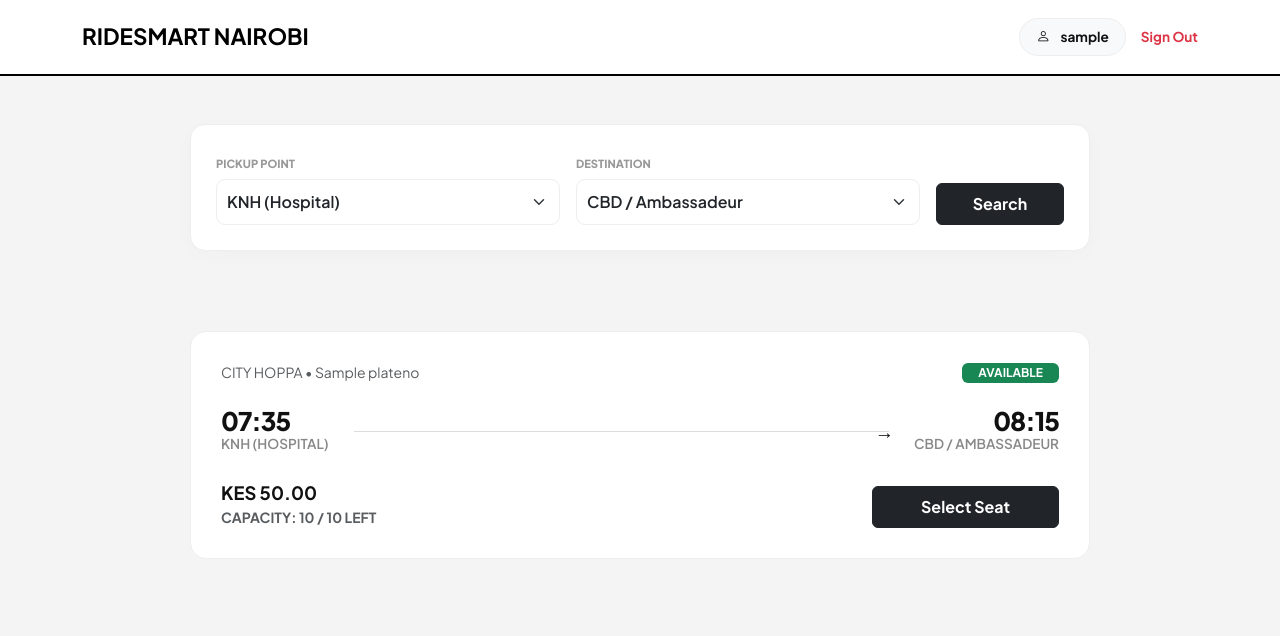
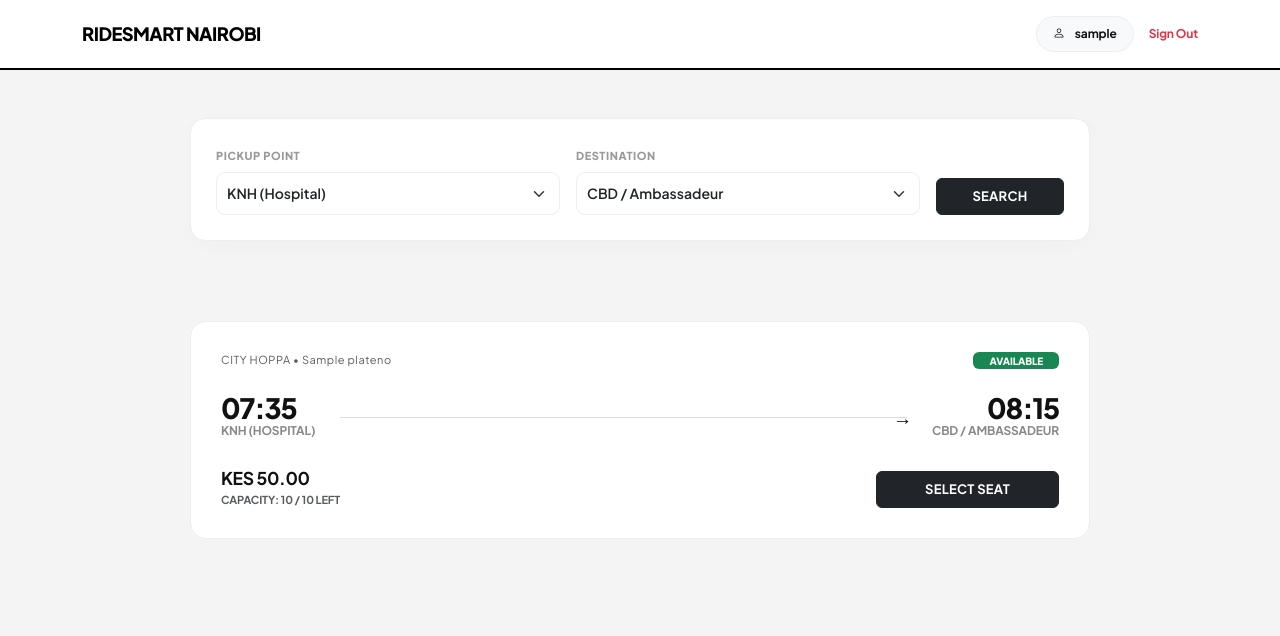
Before and after one commit to AshfordKipleting1960/Ride-smart-system, a Flask app: template templates/mainpage.html in a window 1280 px wide. Shown: the top 636 px of the page. Run offline with Flask 3, Linux system fonts and the light colour scheme; the template is opened without the code that fills it: most values are stand-ins (such as "Sample title", 1, 10 or a date in 2020).

Commit message:
updated the font

```diff
--- a/templates/mainpage.html
+++ b/templates/mainpage.html
@@ -18,30 +18,64 @@
             --seat-available: #ffffff;
         }
 
+        /* --- Admin-Style Typography Overhaul --- */
         body {
             font-family: 'Plus Jakarta Sans', sans-serif;
+            font-size: 14px; /* Admin base size */
             background: var(--bg-light);
             color: #111;
+            letter-spacing: -0.01em;
         }
 
         .navbar { background: white; border-bottom: 2px solid var(--brand-black); padding: 15px 0; }
-        .navbar-brand { font-weight: 700; font-size: 1.4rem; color: var(--brand-black); text-decoration: none; }
-        .user-pill { background: #f8f9fa; padding: 8px 16px; border-radius: 50px; border: 1px solid #eee; font-weight: 700; font-size: 0.85rem; }
-        .signout-link { color: #dc3545; text-decoration: none; font-weight: 700; font-size: 0.85rem; margin-left: 15px; }
+
+        .navbar-brand {
+            font-weight: 800;
+            font-size: 1.15rem;
+            color: var(--brand-black);
+            text-decoration: none;
+            letter-spacing: -0.03em;
+        }
+
+        .user-pill {
+            background: #f8f9fa;
+            padding: 8px 16px;
+            border-radius: 50px;
+            border: 1px solid #eee;
+            font-weight: 700;
+            font-size: 12px;
+        }
+
+        .signout-link {
+            color: #dc3545;
+            text-decoration: none;
+            font-weight: 700;
+            font-size: 12px;
+            margin-left: 15px;
+        }
 
         .search-card {
             background: white; border-radius: 15px; padding: 25px;
             border: 1px solid #eee; box-shadow: 0 4px 20px rgba(0,0,0,0.02);
             margin-bottom: 60px;
         }
-        .form-label { font-size: 0.7rem; font-weight: 800; text-transform: uppercase; color: #999; }
-        .form-select { border-radius: 9px; padding: 10px; font-weight: 600; border: 1.5px solid #eee; }
+
+        /* Micro-Labels */
+        .form-label, .uppercase-label, .summary-panel label, .ticket-design label {
+            font-size: 11px !important;
+            font-weight: 800;
+            text-transform: uppercase;
+            color: #999;
+            letter-spacing: 0.05em;
+        }
+
+        .form-select { border-radius: 9px; padding: 10px; font-weight: 600; border: 1.5px solid #eee; font-size: 14px; }
 
         .seat-legend {
             display: flex; gap: 20px; justify-content: center; margin-bottom: 20px;
             padding: 10px; background: #fff; border-radius: 10px; border: 1px solid #eee;
         }
-        .legend-item { display: flex; align-items: center; gap: 8px; font-size: 0.75rem; font-weight: 700; }
+        .legend-item { display: flex; align-items: center; gap: 8px; font-size: 11px; font-weight: 700; text-transform: uppercase; }
         .legend-box { width: 18px; height: 18px; border-radius: 4px; border: 1px solid #ddd; }
 
         .bus-card {
@@ -56,8 +90,17 @@
         }
 
         .route-visual { display: flex; align-items: center; justify-content: space-between; margin: 25px 0; }
-        .time-big { font-size: 1.6rem; font-weight: 800; letter-spacing: -1px; line-height: 1; }
-        .loc-small { color: #888; font-size: 0.85rem; font-weight: 600; text-transform: uppercase; }
+
+        /* Dashboard Big Numbers */
+        .time-big {
+            font-size: 1.75rem;
+            font-weight: 800;
+            letter-spacing: -0.04em;
+            line-height: 1;
+        }
+
+        .loc-small { color: #888; font-size: 12px; font-weight: 700; text-transform: uppercase; }
+
         .connector { flex-grow: 1; height: 1px; background: #ddd; margin: 0 25px; position: relative; }
         .connector::after { content: '→'; position: absolute; right: -5px; top: -14px; font-size: 1.2rem; }
 
@@ -72,29 +115,36 @@
         }
 
         .seat-grid { display: grid; grid-template-columns: 20px 1fr 1fr 30px 1fr 1fr; gap: 12px; align-items: center; }
-        .row-id { font-size: 0.7rem; font-weight: 800; color: #ddd; text-align: center; }
+
+        .row-id { font-size: 10px; font-weight: 800; color: #ddd; text-align: center; }
 
         .seat {
             height: 45px; background: var(--seat-available); border: 1.5px solid #e0e0e0;
             border-radius: 8px; cursor: pointer; display: flex; align-items: center;
-            justify-content: center; font-size: 0.75rem; font-weight: 700;
+            justify-content: center; font-size: 11px; font-weight: 800;
         }
 
         .seat.occupied { background: var(--brand-orange) !important; color: white !important; cursor: not-allowed; border: none; }
         .seat.selected { background: var(--brand-black) !important; color: white !important; }
 
         .summary-panel { background: white; padding: 25px; border-radius: 12px; border: 1px solid #eee; }
-        .btn-confirm { background: #000; color: #fff; width: 100%; padding: 15px; border-radius: 10px; font-weight: 700; border: none; }
+
+        .btn-confirm, .btn-dark { font-size: 13px; font-weight: 800; letter-spacing: 0.02em; text-transform: uppercase; }
+
+        .btn-confirm { background: #000; color: #fff; width: 100%; padding: 15px; border-radius: 10px; border: none; }
         .btn-confirm:disabled { background: #666; cursor: not-allowed; }
 
         .ticket-design { border: 2px dashed #ccc; padding: 20px; border-radius: 15px; background: #fff; max-width: 350px; margin: 0 auto; }
         .qr-placeholder { width: 120px; height: 120px; background: #222; margin: 15px auto; border-radius: 10px; display: flex; align-items: center; justify-content: center; color: white; font-size: 2.5rem; }
 
-        .cancel-link { font-size: 0.75rem; text-decoration: underline; cursor: pointer; color: #dc3545; font-weight: 600; }
+        .cancel-link { font-size: 11px; text-decoration: underline; cursor: pointer; color: #dc3545; font-weight: 700; text-transform: uppercase; }
 
         .aisle-space { width: 30px; }
         .empty-space { height: 45px; }
-        .price-text { font-size: 1.15rem !important; }
+
+        .price-text { font-size: 1.1rem !important; letter-spacing: -0.02em; }
+
+        .fw-800.text-muted.small.uppercase { font-size: 11px !important; letter-spacing: 0.05em; }
     </style>
 </head>
 <body>
@@ -138,7 +188,7 @@
 
     <div class="bus-list-container" style="max-width: 900px; margin: 0 auto; padding-top: 20px;">
         {% for bus in buses %}
-{% set my_booking = bookings | selectattr('busId', 'equalto', bus.busId) | selectattr('userId', 'equalto', session.get('user_id')) | selectattr('status', 'equalto', 'Completed') | list %}
+            {% set my_booking = bookings | selectattr('busId', 'equalto', bus.busId) | selectattr('userId', 'equalto', session.get('user_id')) | list %}
 
             <div class="bus-card {% if my_booking %}booked-by-me{% endif %}">
                 <div class="d-flex justify-content-between align-items-center mb-2">
@@ -148,7 +198,7 @@
                             <i class="bi bi-ticket-perforated me-2"></i>VIEW TICKET
                         </button>
                     {% else %}
-                        <span class="badge bg-success px-3">AVAILABLE</span>
+                        <span class="badge bg-success px-3" style="font-size: 10px; font-weight: 800;">AVAILABLE</span>
                     {% endif %}
                 </div>
 
@@ -168,12 +218,12 @@
                     <div>
                         <div class="price-text fw-bold">KES 50.00</div>
                         {% set taken_count = bookings | selectattr('busId', 'equalto', bus.busId) | list | length %}
-                        <div class="text-muted small fw-bold">CAPACITY: {{ bus.totalcapacity - taken_count }} / {{ bus.totalcapacity }} LEFT</div>
+                        <div class="text-muted small fw-bold" style="font-size: 11px;">CAPACITY: {{ bus.totalcapacity - taken_count }} / {{ bus.totalcapacity }} LEFT</div>
                     </div>
 
                     {% if my_booking %}
                         <div class="text-end">
-                            <span class="text-success fw-bold d-block">CONFIRMED (Seat {{ my_booking[0].seatingno }})</span>
+                            <span class="text-success fw-bold d-block" style="font-size: 12px;">CONFIRMED (Seat {{ my_booking[0].seatingno }})</span>
                             <a href="javascript:void(0)" class="cancel-link" onclick="triggerCancelModal('/cancel_booking/{{ my_booking[0].bookingId }}')">Cancel Booking</a>
                         </div>
                     {% else %}
@@ -224,7 +274,7 @@
                                     <h6 class="fw-800 text-muted uppercase small mb-4">Confirm Selection</h6>
                                     <div class="mb-3">
                                         <label class="text-muted small d-block">PASSENGER</label>
-                                        <span class="fw-bold">{{ user_name }}</span>
+                                        <span class="fw-bold" style="font-size: 14px;">{{ user_name }}</span>
                                     </div>
                                     <div class="mb-4">
                                         <label class="text-muted small d-block">SELECTED SEAT</label>
@@ -244,14 +294,14 @@
                 <div class="modal-dialog modal-dialog-centered">
                     <div class="modal-content text-center p-5 border-0" style="border-radius:25px;">
                         <img src="https://upload.wikimedia.org/wikipedia/commons/1/15/M-PESA_LOGO-01.svg" width="100" class="mb-4 mx-auto">
-                        <h5 class="fw-800">M-Pesa Checkout</h5>
+                        <h5 class="fw-800" style="letter-spacing: -0.02em;">M-Pesa Checkout</h5>
                         <p class="text-muted small">Confirm payment of <strong>KES 50.00</strong> for Seat <strong class="pay-seat-text text-dark"></strong>.</p>
                         <form action="/process_booking" method="POST" onsubmit="showProcessingModal('{{ bus.busId }}')">
                             <input type="hidden" name="seatingno" class="pay-seat-input">
                             <input type="hidden" name="busId" value="{{ bus.busId }}">
                             <input type="hidden" name="amount_paid" value="50.00">
-                            <button type="submit" class="btn btn-success w-100 py-3 fw-bold mt-3 text-uppercase" style="border-radius:12px; background-color: #198754; border: none;">
-                                PAY
+                            <button type="submit" class="btn btn-success w-100 py-3 fw-bold mt-3 text-uppercase" style="border-radius:12px; background-color: #198754; border: none; font-size: 14px;">
+                                PAY NOW
                             </button>
                         </form>
                     </div>
@@ -275,11 +325,11 @@
                         <div id="captureArea{{ bus.busId }}" class="ticket-design">
                             <h6 class="fw-800 text-muted uppercase small">RideSmart Digital Ticket</h6><hr>
                             <div class="row text-start mb-3">
-                                <div class="col-6"><label class="small text-muted d-block">PASSENGER</label><span class="fw-bold small">{{ user_name }}</span></div>
-                                <div class="col-6"><label class="small text-muted d-block">REF NO</label><span class="fw-bold small">{{ my_booking[0].ticket_ref }}</span></div>
+                                <div class="col-6"><label class="small text-muted d-block">PASSENGER</label><span class="fw-bold" style="font-size: 12px;">{{ user_name }}</span></div>
+                                <div class="col-6"><label class="small text-muted d-block">REF NO</label><span class="fw-bold" style="font-size: 12px;">{{ my_booking[0].ticket_ref }}</span></div>
                             </div>
                             <div class="row text-start mb-3">
-                                <div class="col-6"><label class="small text-muted d-block">BUS PLATE</label><span class="fw-bold small">{{ bus.plateno }}</span></div>
+                                <div class="col-6"><label class="small text-muted d-block">BUS PLATE</label><span class="fw-bold" style="font-size: 12px;">{{ bus.plateno }}</span></div>
                                 <div class="col-6"><label class="small text-muted d-block">SEAT</label><span class="fw-bold text-success">{{ my_booking[0].seatingno }}</span></div>
                             </div>
                             <div class="qr-placeholder"><i class="bi bi-qr-code"></i></div>
@@ -315,7 +365,6 @@
 <script src="https://cdn.jsdelivr.net/npm/bootstrap@5.3.0/dist/js/bootstrap.bundle.min.js"></script>
 <script>
     function showProcessingModal(busId) {
-        // Hide payment modal and show waiting modal
         const payModalEl = document.getElementById('paymentModal' + busId);
         const payModal = bootstrap.Modal.getInstance(payModalEl);
         payModal.hide();
```
